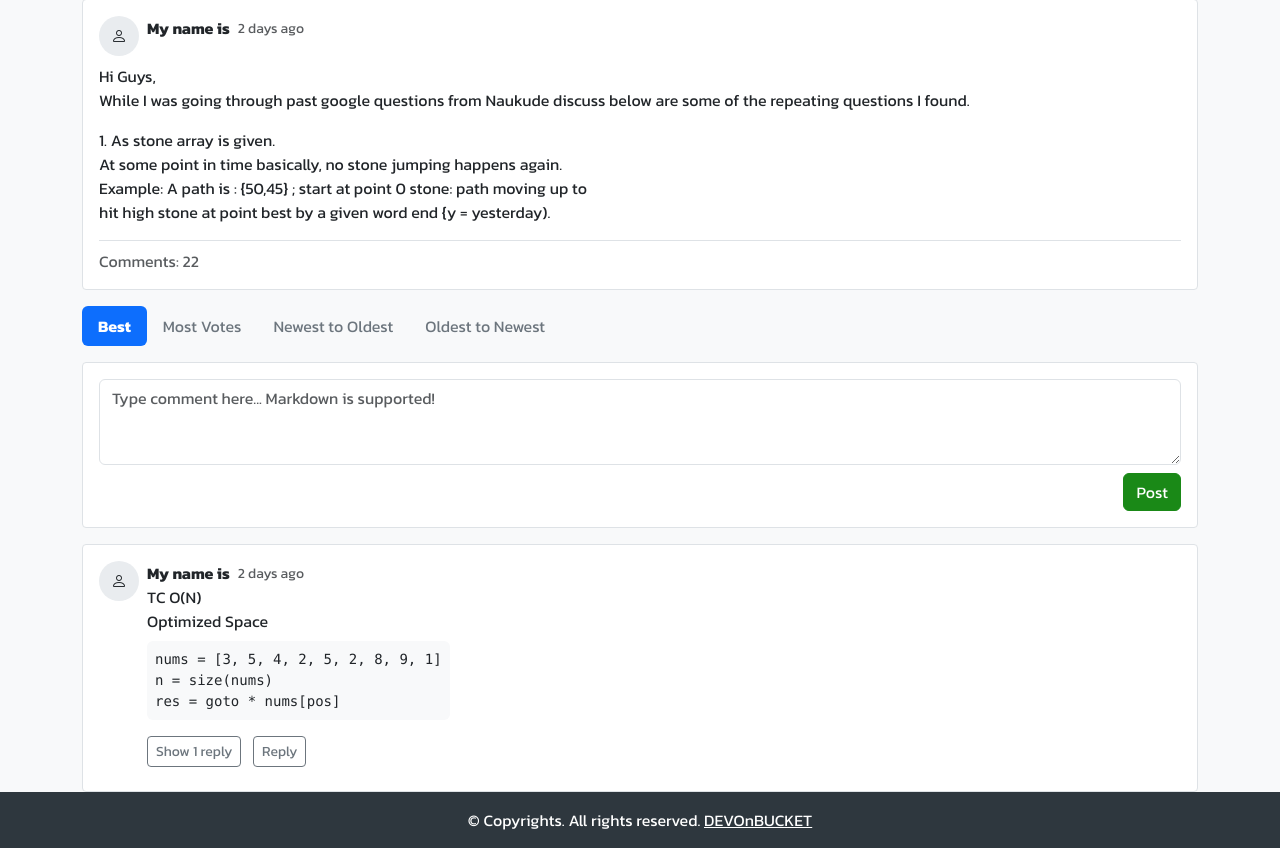
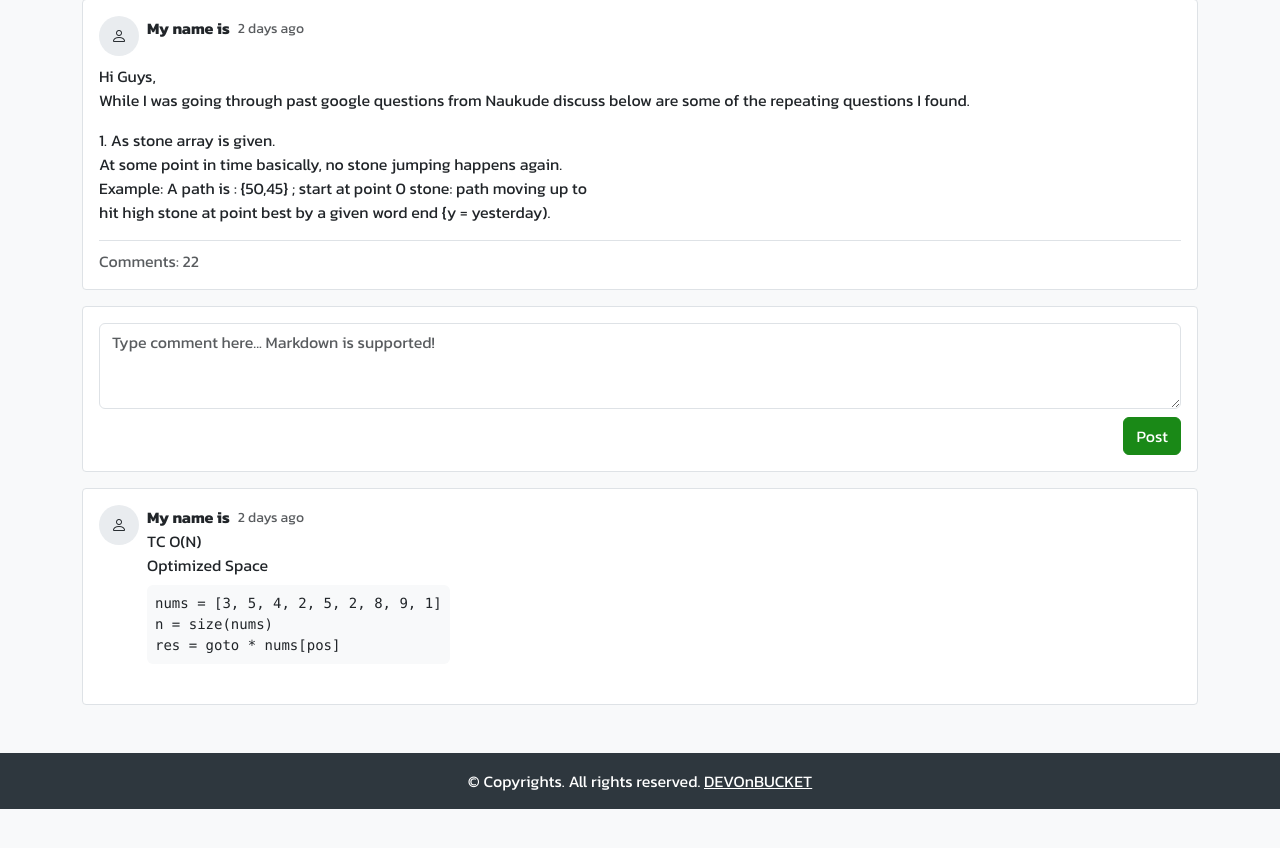
Before and after one commit to nntch26/DevOnBucket, a Django app: page /postdetail/ in a window 1280 px wide. Shown: the part 73-921 px from the top of the page. After the commit the page ends 882 px from the top, so only its background shows below. Run offline with Django 5.2, Linux system fonts and the light colour scheme; some libraries are stand-ins or nearby versions.

Commit message:
Update postdetail.html

```diff
--- a/myproject/myapp/templates/postdetail.html
+++ b/myproject/myapp/templates/postdetail.html
@@ -47,22 +47,6 @@
             </div>
         </div>
 
-        <!-- Comment sorting options -->
-        <ul class="nav nav-pills mb-3">
-            <li class="nav-item">
-                <a class="nav-link active" href="#">Best</a>
-            </li>
-            <li class="nav-item">
-                <a class="nav-link" href="#">Most Votes</a>
-            </li>
-            <li class="nav-item">
-                <a class="nav-link" href="#">Newest to Oldest</a>
-            </li>
-            <li class="nav-item">
-                <a class="nav-link" href="#">Oldest to Newest</a>
-            </li>
-        </ul>
-
         <!-- Comment input -->
         <div class="comment-box p-3 mb-3">
             <textarea class="form-control mb-2" rows="3" placeholder="Type comment here... Markdown is supported!"></textarea>
@@ -72,7 +56,7 @@
         </div>
 
         <!-- Example comment -->
-        <div class="comment-box p-3">
+        <div class="comment-box p-3 mb-5">
             <div class="d-flex mb-2">
                 <div class="avatar me-2">
                     <i class="bi bi-person"></i>
@@ -87,10 +71,6 @@
                     <pre class="bg-light p-2 rounded">nums = [3, 5, 4, 2, 5, 2, 8, 9, 1]
 n = size(nums)
 res = goto * nums[pos]</pre>
-                    <div class="mt-2">
-                        <button class="btn btn-sm btn-outline-secondary me-2">Show 1 reply</button>
-                        <button class="btn btn-sm btn-outline-secondary">Reply</button>
-                    </div>
                 </div>
             </div>
         </div>
```
